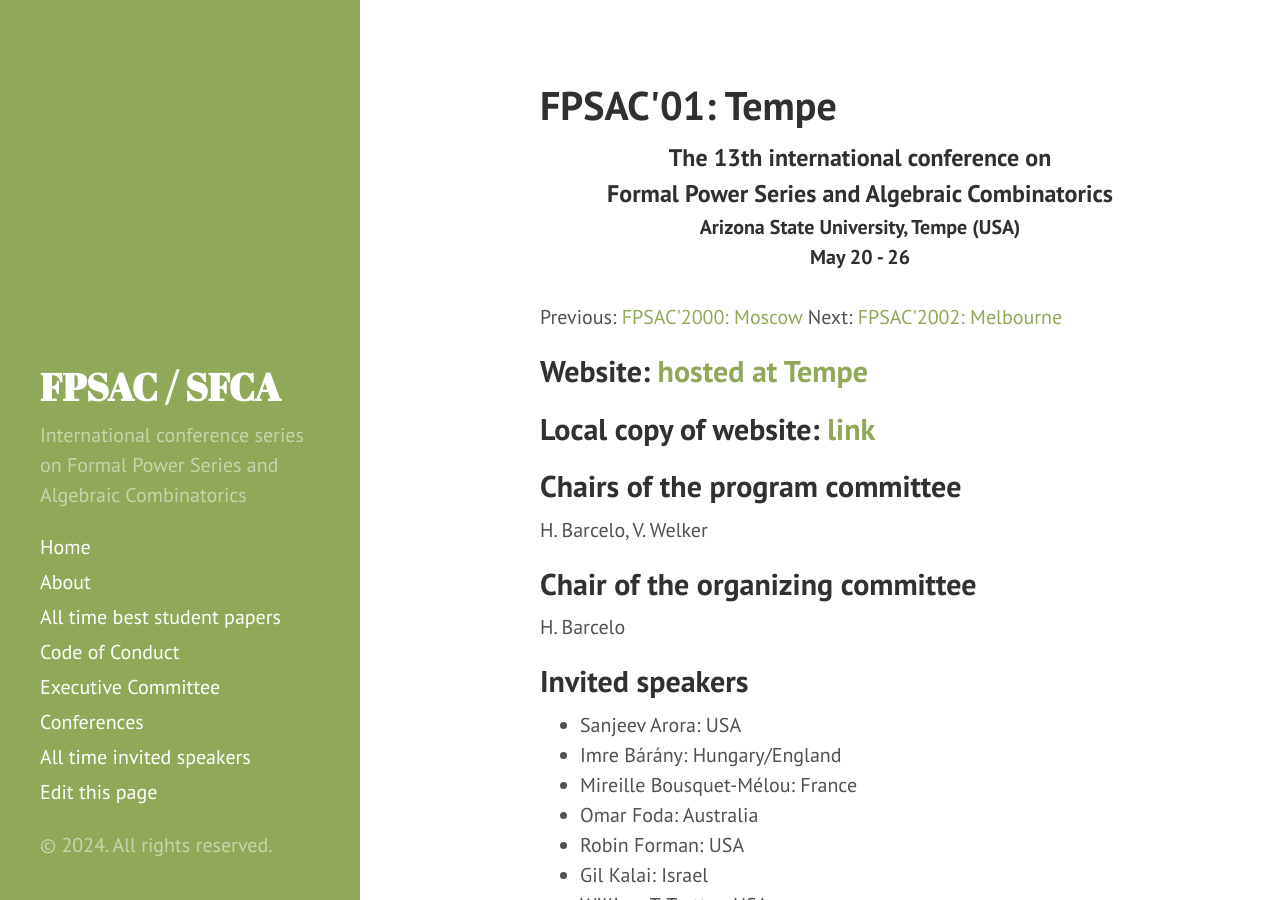
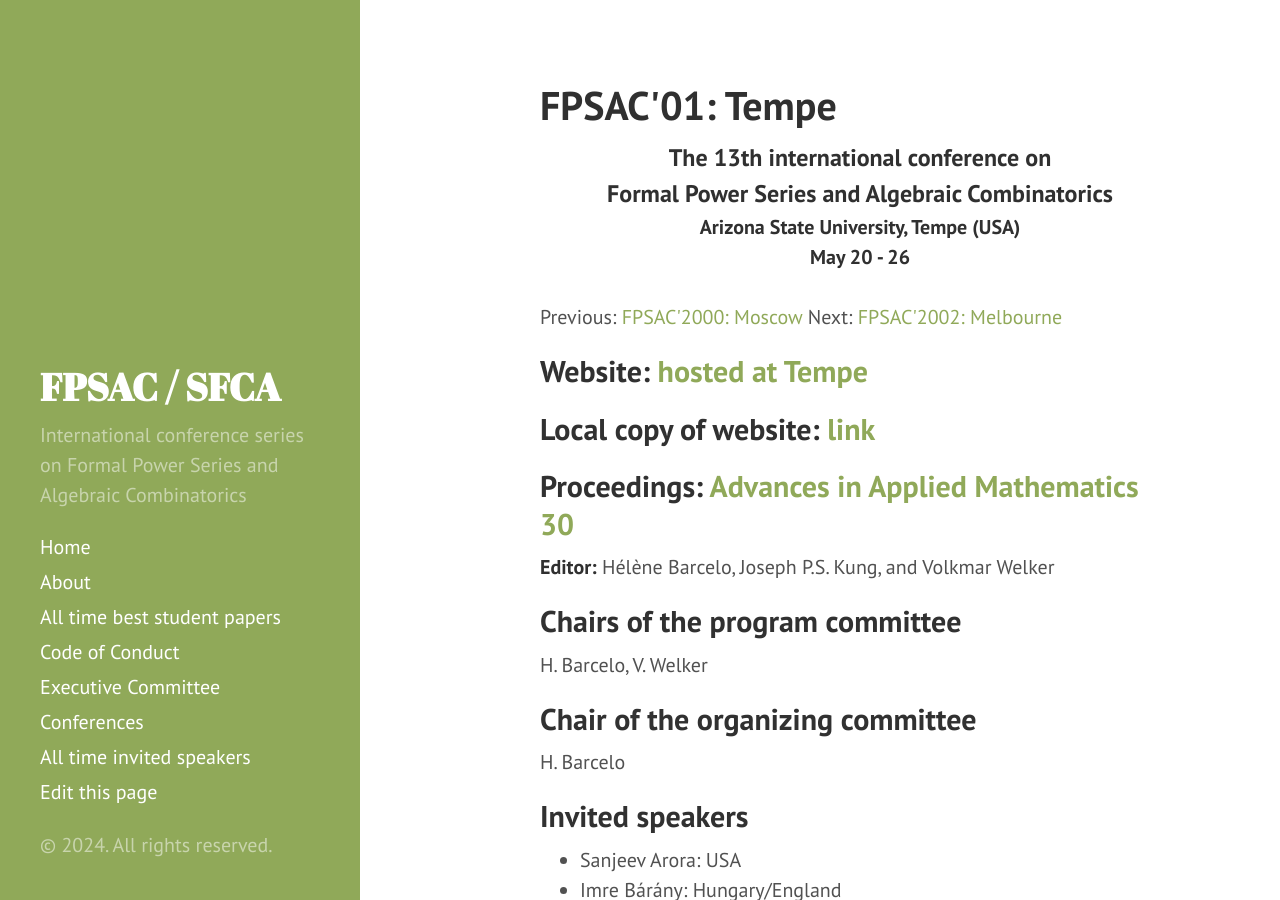
Before and after one commit to FPSAC/FPSAC.github.io, a Jekyll site: the page built from _confs/fpsac-2001.md, in a window 1280 px wide and 900 px high. Built offline with Jekyll 4.4.1, drawn with Linux system fonts in a browser that asks for light colours.

Commit message:
Update proceedings

```diff
--- a/_confs/fpsac-2001.md
+++ b/_confs/fpsac-2001.md
@@ -12,6 +12,11 @@
 participants: 150
 
 local_site: https://fpsac-archive.github.io/FPSAC01/SITE01/index.html
+
+proceedings:
+  title: Advances in Applied Mathematics 30
+  url: https://www.sciencedirect.com/journal/advances-in-applied-mathematics/vol/30/issue/1
+  editors: Hélène Barcelo, Joseph P.S. Kung, and Volkmar Welker
 
 invited_speakers:
 - name: Sanjeev Arora
```
Also changed, not shown: _confs/fpsac-2000.md (+1 -1 lines).
